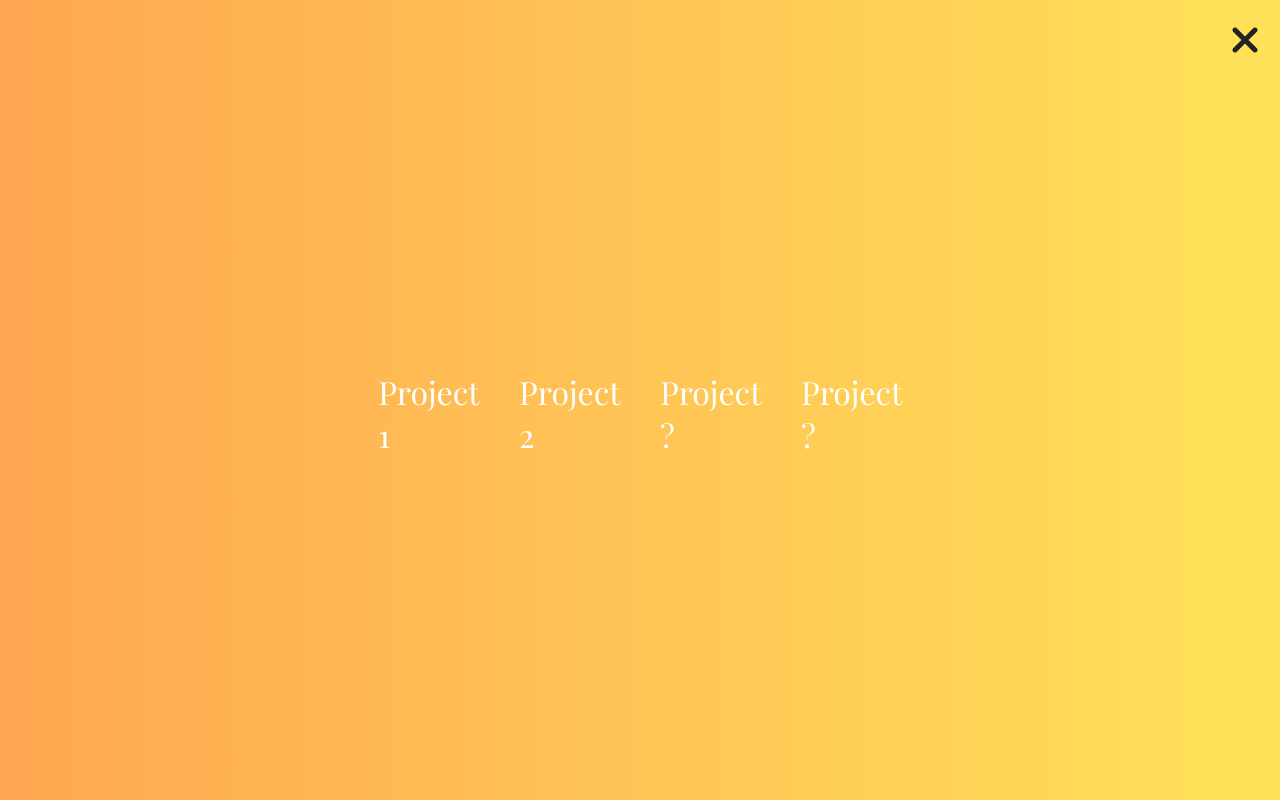
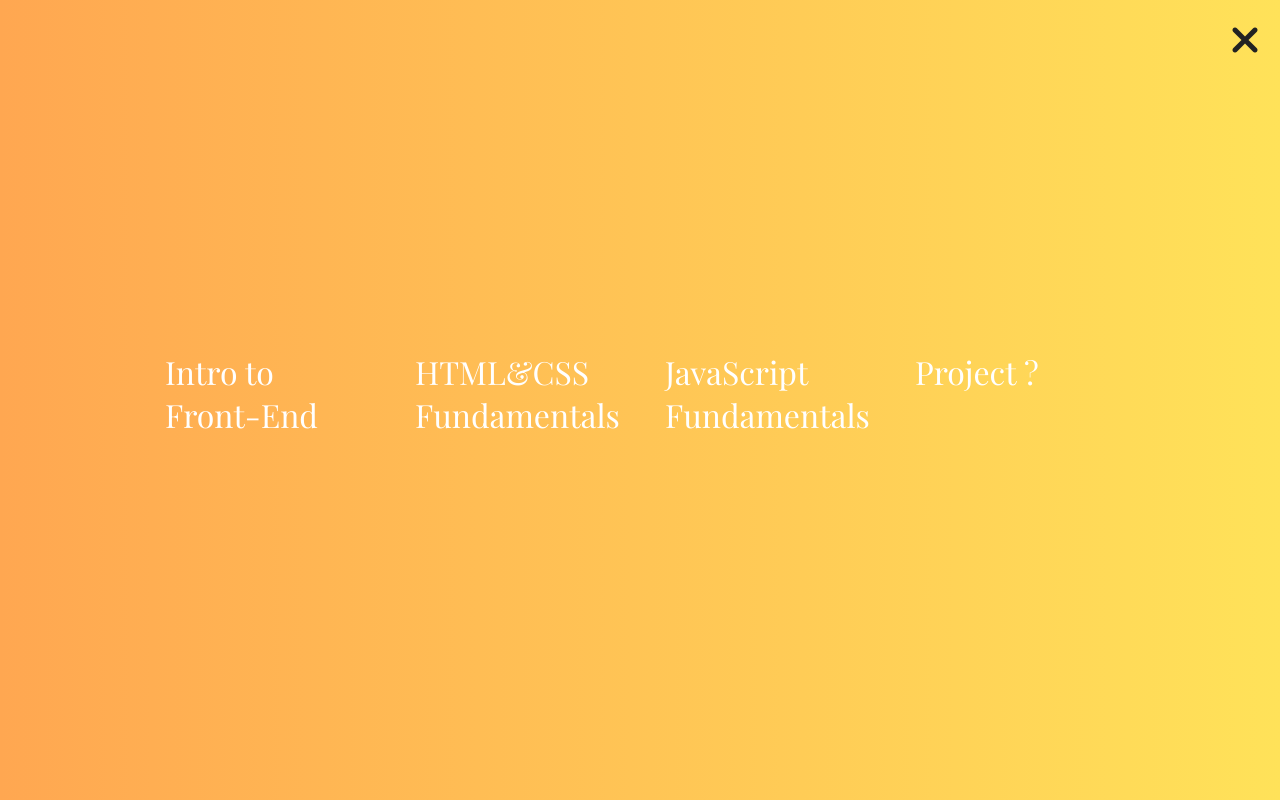
Before and after one commit to deadraw/Front-End_Assignments, a plain HTML site: page index.html in a window 1280 px wide. Both pictures are taken after a click on the icon 1246 px from the left and 36 px from the top of the page. Drawn offline with nearby package versions, Linux system fonts and the light colour scheme.

Commit message:
Update 2.0
Small design modifications + new subject and assignment.

```diff
--- a/index.html
+++ b/index.html
@@ -11,9 +11,9 @@
   <div class="menu_overlay">
     <i class="fas fa-times"></i>
     <ul class="list">
-      <li><a href="intro_frontEnd/index.html">Project 1</a></li>
-      <li><a href="html_css_fundamentals/menu.html">Project 2</a></li>
-      <li><a href="#">Project ?</a></li>
+      <li><a href="intro_frontEnd/index.html">Intro to Front-End</a></li>
+      <li><a href="html_css_fundamentals/menu.html">HTML&CSS Fundamentals</a></li>
+      <li><a href="java_script_fundamentals/menu.html">JavaScript Fundamentals</a></li>
       <li><a href="#">Project ?</a></li>
     </ul>
   </div>
--- /dev/null
+++ b/java_script_fundamentals/style.css
@@ -0,0 +1,93 @@
+* {
+  padding: 0;
+  margin: 0;
+  box-sizing: border-box;
+}
+
+body {
+  font-family: "Playfair Display", serif;
+  font-size: 62.5%;
+  overflow-x: hidden;
+}
+
+.container {
+  width: 100vw;
+  height: 100vh;
+  position: relative;
+  background: #f7971e;
+  background: -webkit-linear-gradient(to right, #ffd200, #f7971e);
+  background: linear-gradient(to right, #ffd200, #f7971e);
+}
+
+.menu_overlay {
+  width: 100vw;
+  height: 100vh;
+  position: absolute;
+  overflow: hidden;
+  color: #fff;
+  z-index: 100;
+  transform: translateY(0px);
+  transition: transform 0.5s ease;
+  background: #ffe259;
+  background: -webkit-linear-gradient(to right, #ffa751, #ffe259);
+  background: linear-gradient(to right, #ffa751, #ffe259);
+  display: flex;
+  justify-content: center;
+  align-items: center;
+}
+
+.list {
+  height: 50%;
+  width: 50%;
+  position: relative;
+  list-style: none;
+  display: flex;
+  align-items: center;
+  justify-content: center;
+}
+
+.list li {
+  height: 100px;
+  width: 220px;
+  padding: 20px;
+}
+
+.list a {
+  font-size: 1.8rem;
+  text-decoration: none;
+  color: #fff;
+  /* display: block; */
+  border-bottom: 2px solid transparent;
+  transition: all 0.4s ease;
+}
+
+.list a:hover {
+  border-bottom: 2px solid red;
+  color: #4b134f;
+}
+
+.menu_overlay .fas {
+  position: absolute;
+  right: 20px;
+  top: 20px;
+  font-size: 2.5rem;
+  transition: all 0.3s ease;
+  z-index: 100;
+}
+.menu_overlay .fas:hover {
+  color: #4b134f;
+  transform: scale(1.1) rotate(180deg);
+}
+
+.landing_page {
+  max-height: 100vh;
+  height: 100%;
+  width: 100%;
+  position: relative;
+}
+
+.menu {
+  position: absolute;
+  right: 20px;
+  top: 20px;
+}
--- a/style.css
+++ b/style.css
@@ -1,7 +1,7 @@
 * {
   padding: 0;
   margin: 0;
-  box-sizing: border-box;
+  box-sizing: content-box;
 }
 
 body {
@@ -42,15 +42,15 @@ body {
   width: 40%;
   position: relative;
   list-style: none;
-  display: flex;
+  display: contents;
   align-items: center;
   justify-content: center;
 }
 
 .list li {
   height: 100px;
-  width: 170px;
-  padding: 20px;
+  width: 200px;
+  padding: 25px;
 }
 
 .list a {
```
Also changed, not shown: java_script_fundamentals/assignment_1/index.html (added, +29 -0 lines), java_script_fundamentals/menu.html (added, +24 -0 lines), java_script_fundamentals/script.js (added, +11 -0 lines).
